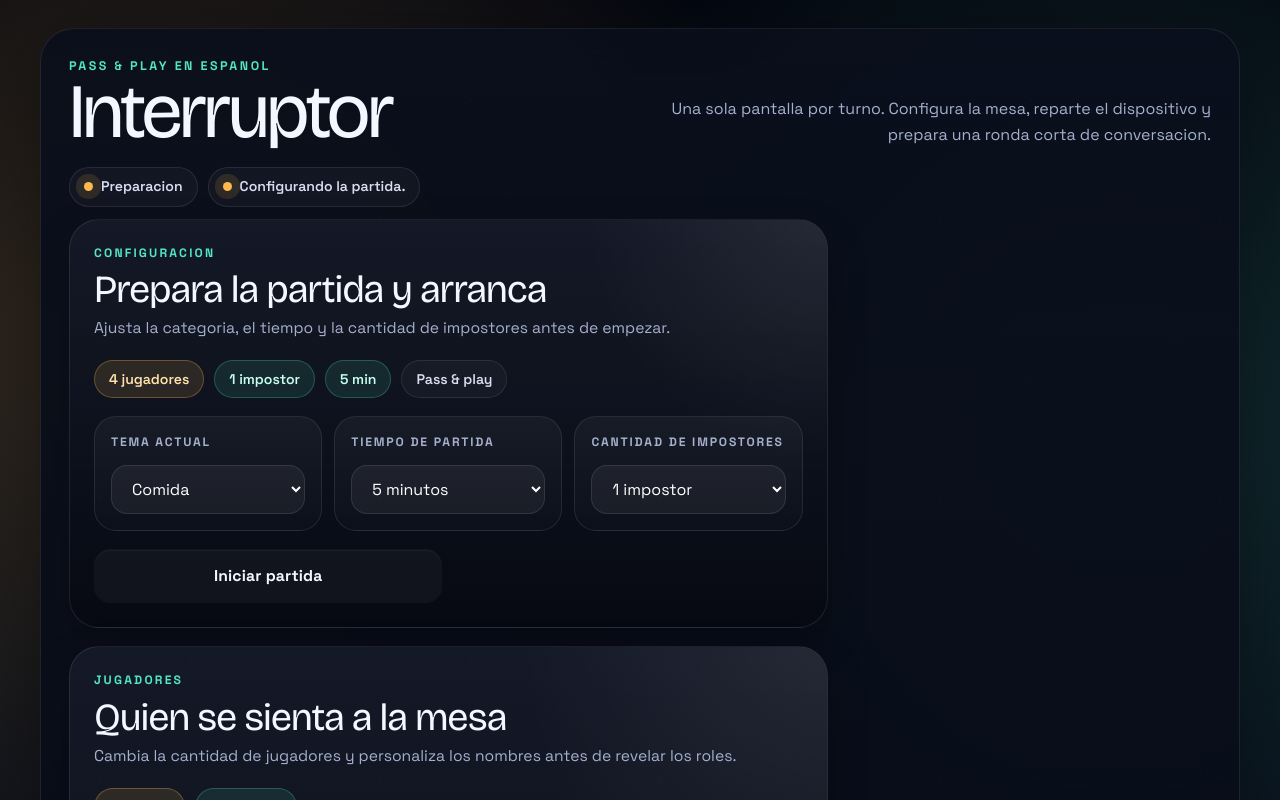
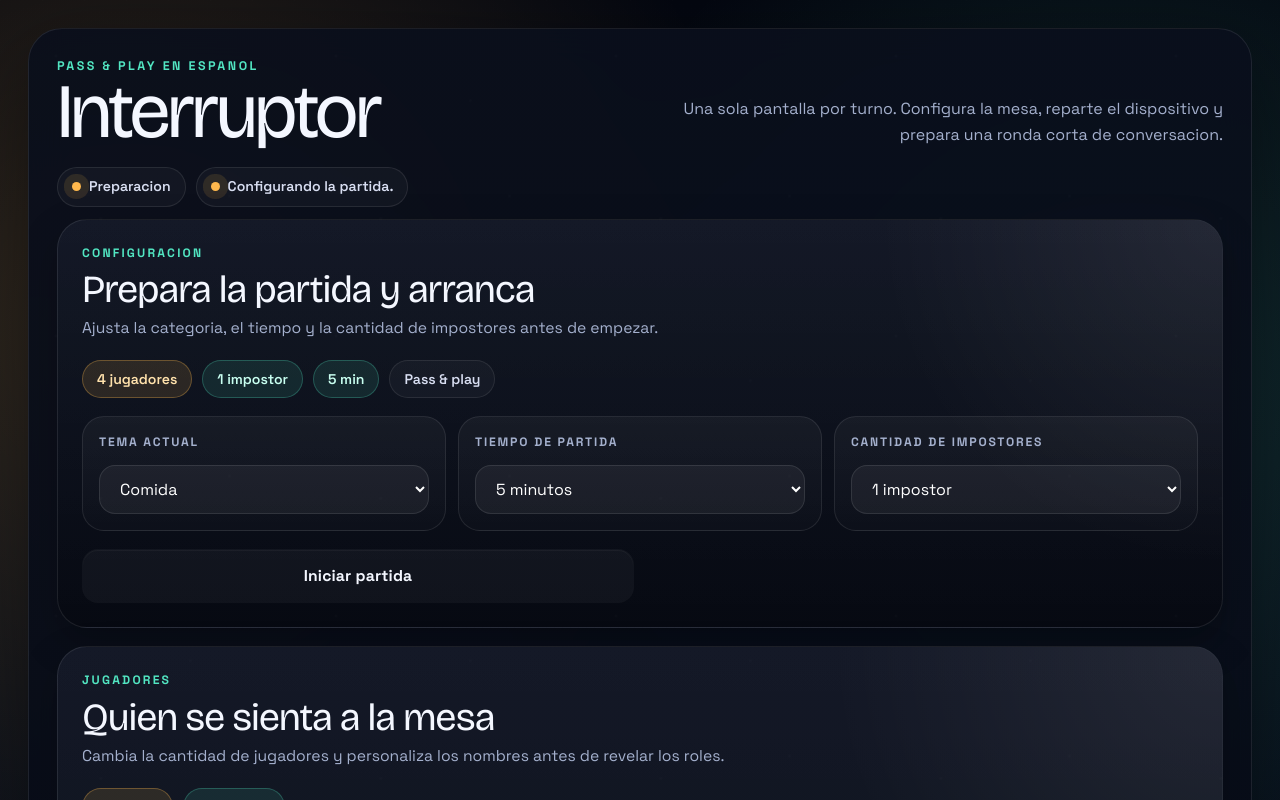
Before and after one commit to srodriguez-lefebre/Web-game, a Next.js app: page / in a window 1280 px wide. Shown: the top 800 px of the page. Built offline with nearby package versions, Linux system fonts and the light colour scheme.

Commit message:
feat: add manual round close control

```diff
--- a/app/globals.css
+++ b/app/globals.css
@@ -105,7 +105,7 @@ a {
 .game-shell__surface {
   position: relative;
   z-index: 1;
-  width: min(1200px, 100%);
+  width: min(1400px, 100%);
   margin: 0 auto;
   padding: 20px;
   border: 1px solid var(--line);
@@ -777,6 +777,10 @@ a {
     align-items: start;
   }
 
+  .game-shell__layout--full {
+    grid-template-columns: minmax(0, 1fr);
+  }
+
   .game-panel__inner {
     padding: 24px;
   }
--- a/components/game/game-client.tsx
+++ b/components/game/game-client.tsx
@@ -509,6 +509,12 @@ function TimerStage({
             </p>
           </article>
         </div>
+
+        <div className="game-panel__actions">
+          <button type="button" className="button button--secondary" onClick={onComplete}>
+            Cerrar ronda ahora
+          </button>
+        </div>
       </div>
     </section>
   );
--- a/components/game/game-shell.tsx
+++ b/components/game/game-shell.tsx
@@ -21,6 +21,10 @@ export function GameShell({
   aside,
   footer,
 }: GameShellProps) {
+  const layoutClassName = aside
+    ? "game-shell__layout"
+    : "game-shell__layout game-shell__layout--full";
+
   return (
     <main className="game-shell">
       <section className="game-shell__surface">
@@ -40,7 +44,7 @@ export function GameShell({
           {status ? <span className="game-shell__badge">{status}</span> : null}
         </div>
 
-        <div className="game-shell__layout">
+        <div className={layoutClassName}>
           <div className="game-shell__stack">{children}</div>
 
           {aside ? <aside className="game-shell__rail">{aside}</aside> : null}
```
